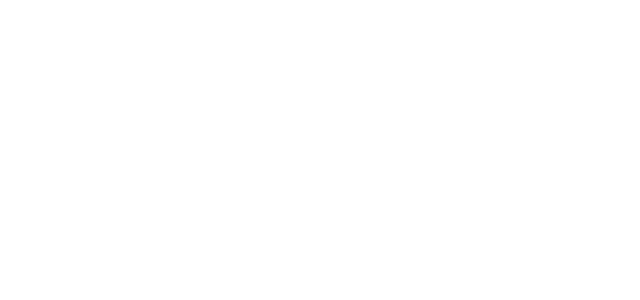
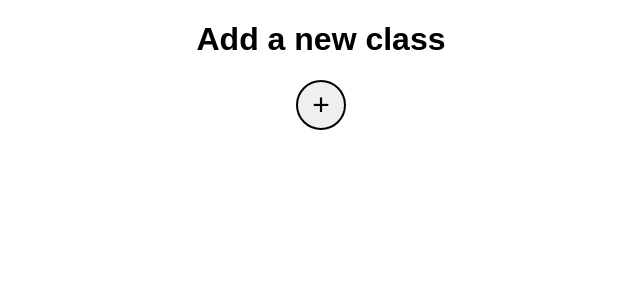
Before and after one commit to cgoez/CS9-LambdaNextLeaderboard, a React (Create React App) app in the folder leaderboard-frontend/: page /class in a window 1280 px wide. Shown: the top 300 px of the page, without its empty margins (319-959 px from the left). Built offline with nearby package versions, Linux system fonts and the light colour scheme.

Commit message:
Created ClassList.js, ClassList.css.  Updated index.js to make ClassList available at /class.  Pending redux store for further work.

```diff
--- a/leaderboard-frontend/src/actions/actions.js
+++ b/leaderboard-frontend/src/actions/actions.js
@@ -31,10 +31,10 @@
 
 export const loginAction = (obj, history) => {
     //Need to KNow the token expiration
-    let today = new Date();
-    let time = today.getDate();
-    let hours = today.getHours();
-    let minutes = today.getMinutes();
+    // let today = new Date();
+    // let time = today.getDate();
+    // let hours = today.getHours();
+    // let minutes = today.getMinutes();
     // let expire
     // if (hours < 12) {
     //     if (hours === 11) {
--- /dev/null
+++ b/leaderboard-frontend/src/components/ClassList.css
@@ -0,0 +1,22 @@
+* {
+    box-sizing: border-box;
+}
+
+.APP__ADDCLASS__SOLO {
+    display: flex;
+}
+
+.APP__ADDCLASS__CARD {
+    display: flex;
+    flex-direction: column;
+    justify-content: center;
+    align-items: center;
+}
+
+.APP__ADDCLASS__SOLO, button {
+    font-size: 30px;
+    height: 50px;
+    width: 50px;
+    border: solid black 2px;
+    border-radius: 50%;
+}
--- /dev/null
+++ b/leaderboard-frontend/src/components/ClassList.js
@@ -0,0 +1,71 @@
+//________MODULES________
+import React, { Component } from 'react'
+import {Link} from 'react-router-dom';
+
+//________STYLING________
+import './ClassList.css'
+
+//________CLASSLIST________
+class ClassList extends Component {
+    constructor(props) {
+        super(props);
+        this.state = {
+            classes: props.classes,
+        };
+    }
+
+    render() {
+        // Check for current list of classes
+        if(this.state.classes) {
+            return (
+                <div className="APP__CLASSLIST">
+                    {/* Map through classes and make a card for each one. */}
+                    {this.props.classes.map((cID, index) => {
+                        return(
+                            <div key ={`classID${index}`}>
+                                <Link to={`/classID/${index}`}>
+                                    <ClassCard classID={cID} />
+                                </Link>
+                            </div>
+                        );
+                    })}
+                    {/* Button to add a new class */}
+                    <AddClass className="APP__ADDCLASS__CARD"/>
+                </div>
+            );
+        } else {  // Highlight "Add a new class", if there are no classes
+            return(
+                <AddClass className="APP__ADDCLASS__SOLO"/>
+            );
+        }
+    }
+};
+
+//________DRY FUNCTIONS________
+// Class card constructor
+function ClassCard(props) {
+    const { cName, cPop, cPart, cHired } = props.classID;
+    return (
+        <div className="APP__CLASSCARD">
+            <h5 className="APP__CNAME">{cName}</h5>
+            <p className="APP__CPOP">Students: {cPop}</p>
+            <p className="APP__CPART">Participation (Total): {cPart}%</p>
+            <p className="APP__CHIRED">Hired: {cHired}</p>
+            <button>Edit</button>
+            <button>Leaderboard</button>
+        </div>
+    );
+};
+
+// AddClass card constructor
+function AddClass() {
+    return(
+        <div className="APP__ADDCLASS__CARD">
+            <h1>Add a new class</h1>
+            <button>+</button>
+        </div>
+    );
+};
+
+//________EXPORT________
+export default ClassList;
--- a/leaderboard-frontend/src/index.js
+++ b/leaderboard-frontend/src/index.js
@@ -1,3 +1,4 @@
+//________MODULES________
 import React from 'react';
 import ReactDOM from 'react-dom';
 import './index.css';
@@ -6,16 +7,19 @@
 import studentReducer from './Reducers/studentReducer';
 import { BrowserRouter as Router, Route, withRouter } from 'react-router-dom';
 import { createStore } from 'redux';
+
+//________COMPONENTS________
 import MenuBar from './components/MenuBar';
 import LandingPage from './components/LandingPage';
+import ClassList from './components/ClassList';
 
-
+//________REDUX STORE________
 const store = createStore(
   studentReducer,
   window.__REDUX_DEVTOOLS_EXTENSION__ && window.__REDUX_DEVTOOLS_EXTENSION__()
 );
 
-
+//________MAIN VIEW________
 function SplitPane(props) {
     return (
         <div className="SplitPane" style={{ height: '100%'}}>
@@ -56,6 +60,7 @@
 
         <div style={{ height: '100%' }}>
             <Route path="/" exact component={withRouter(NoteHome)} />
+            <Route path="/class/" exact component={withRouter(ClassList)} />
             {/* <Route path="/usercreate" exact component={withRouter(CreateUser)} />
             <Route path="/login" exact component={withRouter(Login)} />
             <Route path="/fetch" exact component={withRouter(Fetch)} />
```
